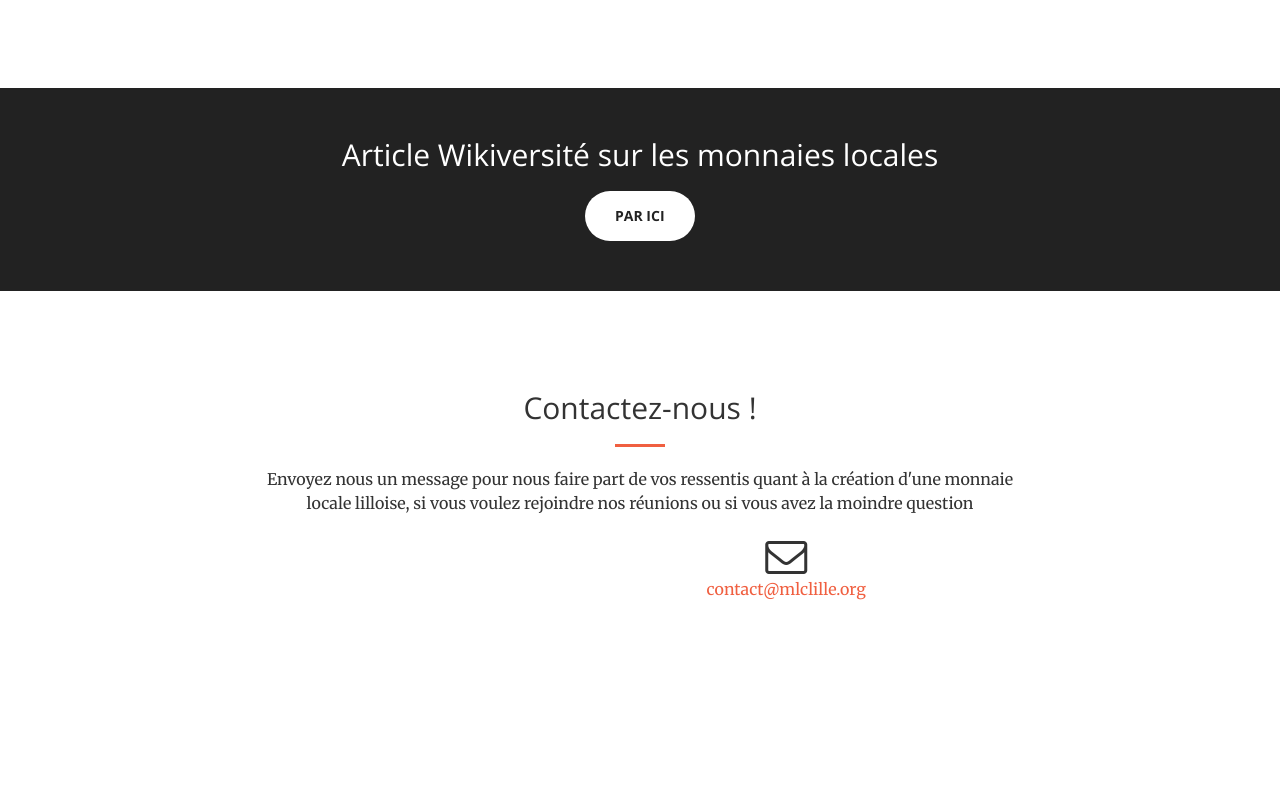
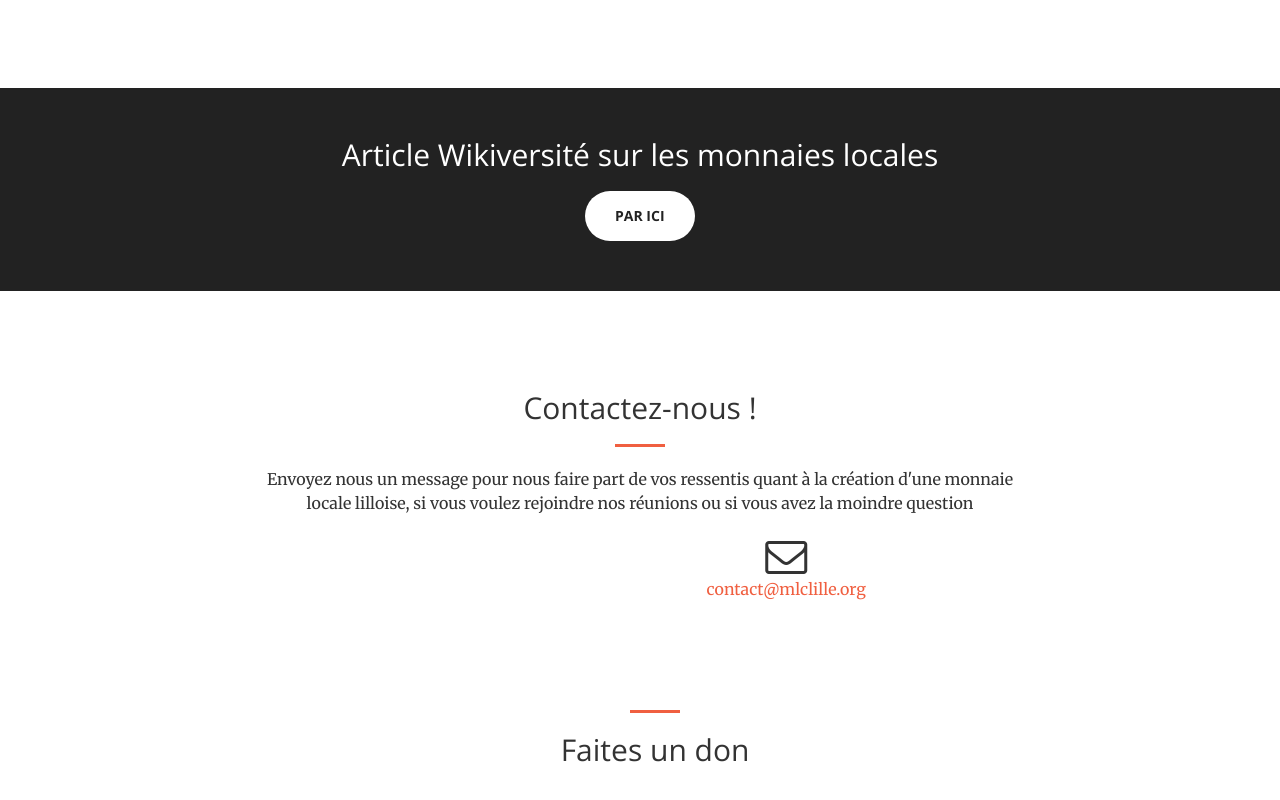
Before and after one commit to MLCLille/MLCLille.github.io, a website: page index.html in a window 1280 px wide. Shown: the part 1709-2509 px from the top of the page. Drawn offline with nearby package versions, Linux system fonts and the light colour scheme; grey boxes are pictures that could not be loaded; a script that the page names is missing.

Commit message:
Ajout bouton liberapay

```diff
--- a/index.html
+++ b/index.html
@@ -177,6 +177,13 @@
                     <p><a href="mailto:contact@mlclille.org">contact@mlclille.org</a></p>
                 </div>
 			</div>
+		<div class="container text-center">
+			<hr class="primary">
+			<div class="call-to-action">
+				<h2>Faites un don</h2>
+				<script src="https://liberapay.com/Groupe_MLC_Lille/widgets/button.js"></script>
+			</div>
+		</div>
         </div>
     </section>
 
```
